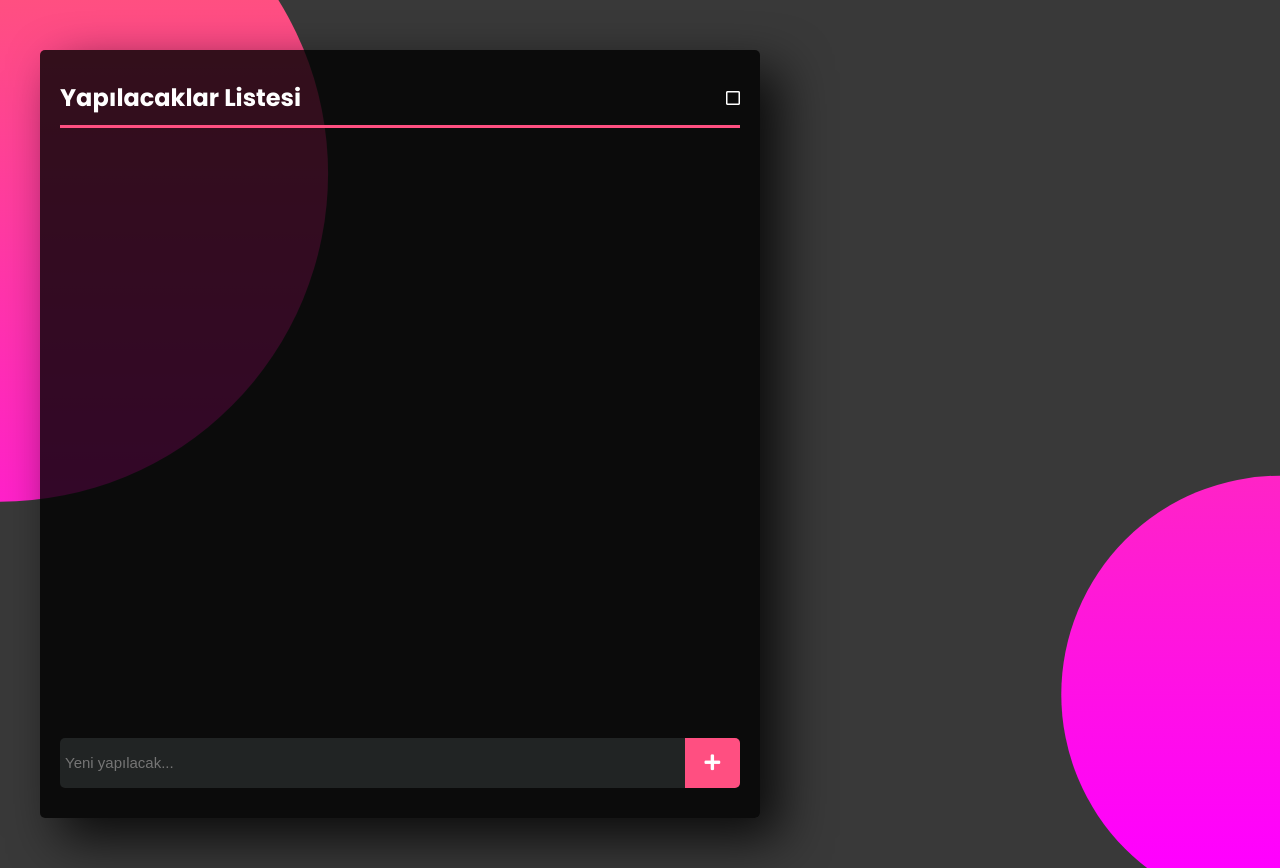
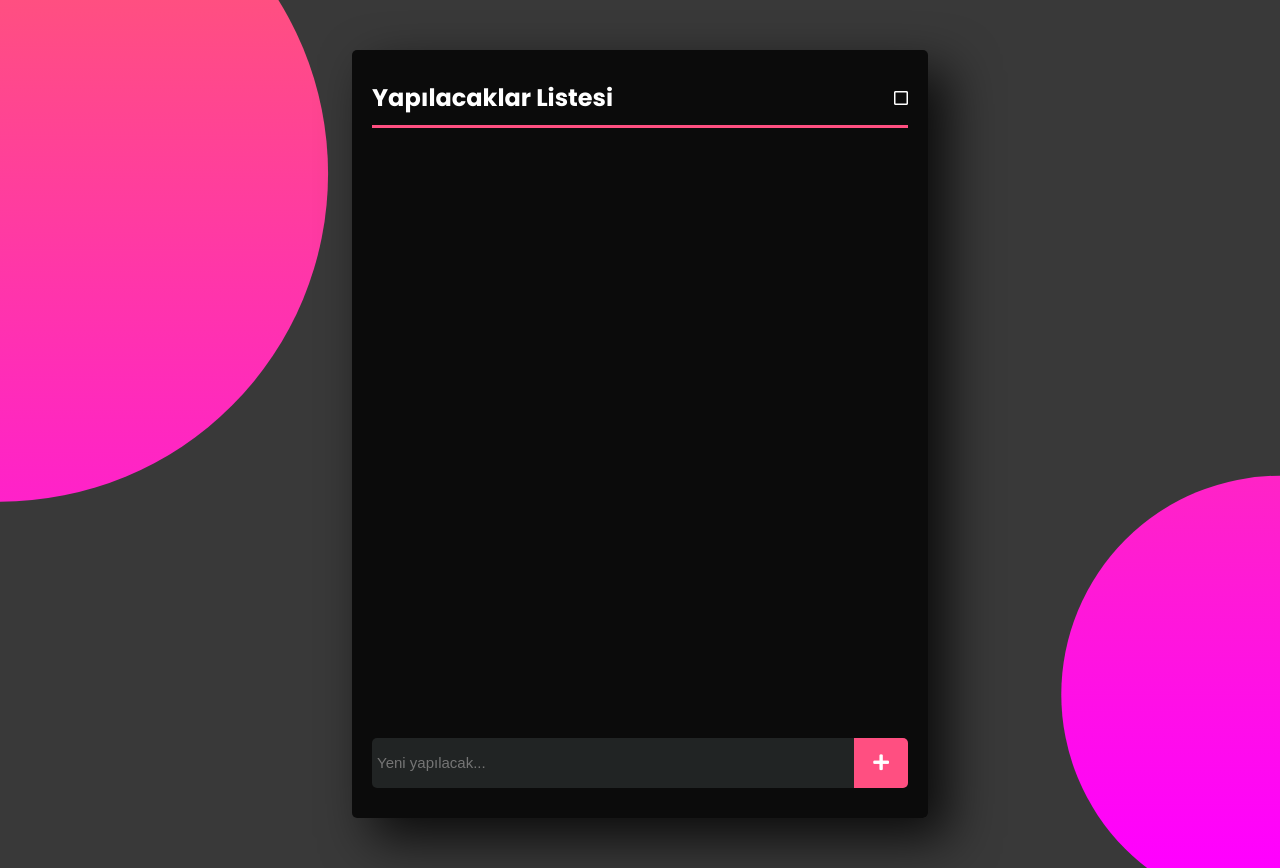
Before and after one commit to belifkutlu/to-do-app, a plain HTML site: page index.html in a window 1280 px wide. Drawn offline with nearby package versions, Linux system fonts and the light colour scheme.

Commit message:
add change style css

```diff
--- a/style.css
+++ b/style.css
@@ -37,7 +37,10 @@ body::after {
   position: relative;
   display: flex;
   justify-content: center;
-  max-width: 800px;
+  max-width: 50%;
+  margin-left: auto;
+  margin-right: auto;
+
   z-index: 1;
 }
 
@@ -61,6 +64,7 @@ body::after {
 
 .card-header i {
   margin-left: auto;
+  cursor: pointer;
 }
 
 .card-body {
```
